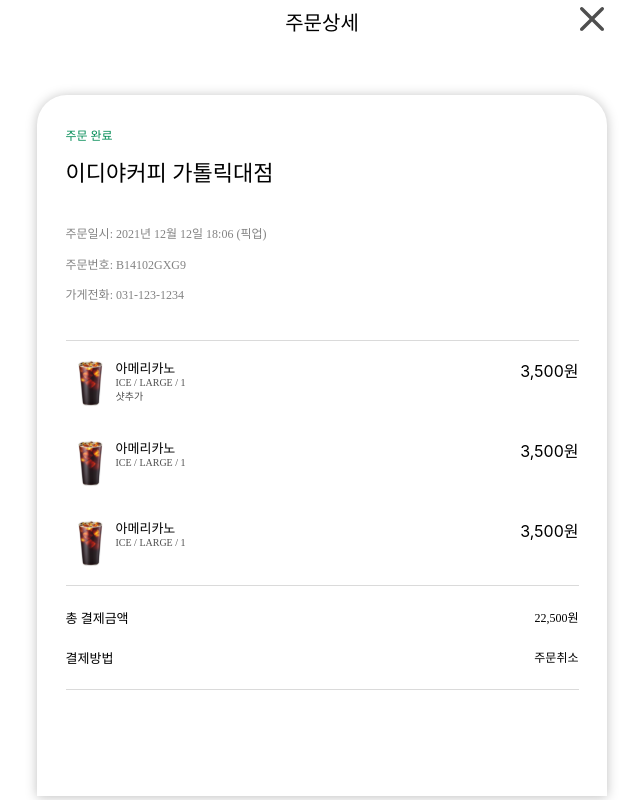
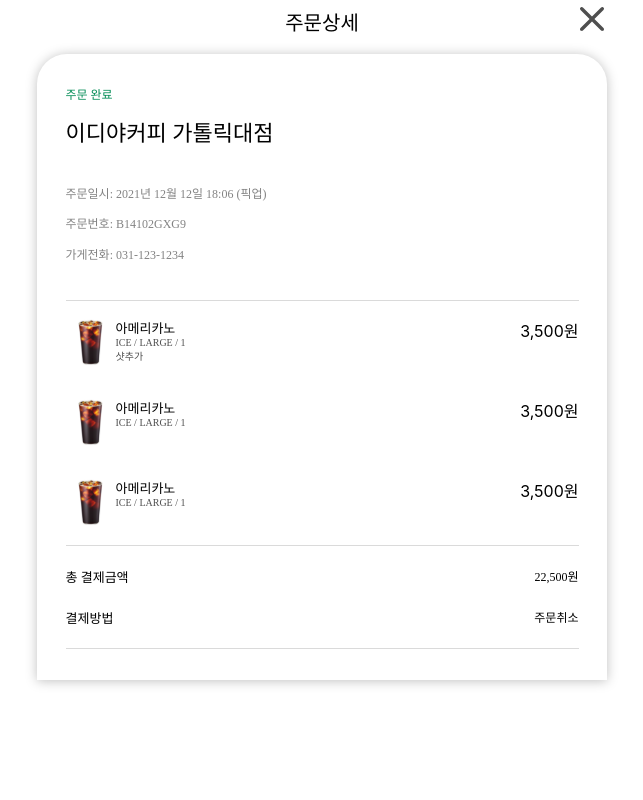
Before and after one commit to readyvery/readyFront, a React (Create React App) app: page /orderDetail in a window 1280 px wide. Shown: the whole page, without its empty margins (318-961 px from the left). Built offline with nearby package versions, Linux system fonts and the light colour scheme; a web font is replaced by a local one.

Commit message:
Style: 주문내역 스타일 수정

```diff
--- a/src/pages/OrderDetail/OrderDetail.css
+++ b/src/pages/OrderDetail/OrderDetail.css
@@ -1,6 +1,7 @@
 .detail-container{
     width: 100%;
     height: 100%;
+
 }
 
 .detail-content__wrapper{
@@ -9,7 +10,8 @@
     justify-content: flex-end;
 
     width: 100%;
-    height: 100%;
+    margin-top: 0.625rem;
+    /* height: 100%; */
 }
 
 .detail-content{
@@ -20,7 +22,7 @@
     box-shadow: 0 1px 12px rgba(0,0,0,0.25);
     border-radius: 1.875rem 1.875rem 0 0;
     padding: 1.9375rem 0;
-    overflow-y: auto;
+    /* overflow-y: auto; */
 }
 
 .detail-content::-webkit-scrollbar {
```
